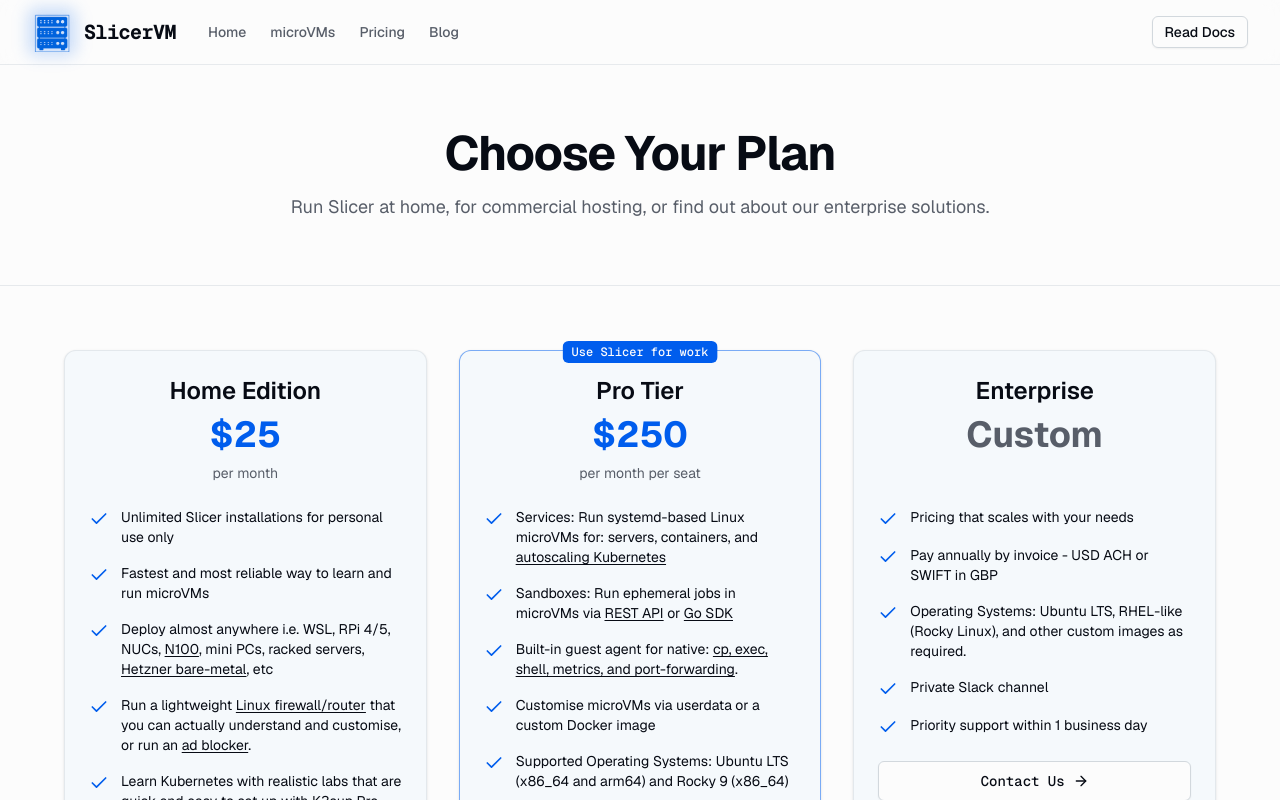
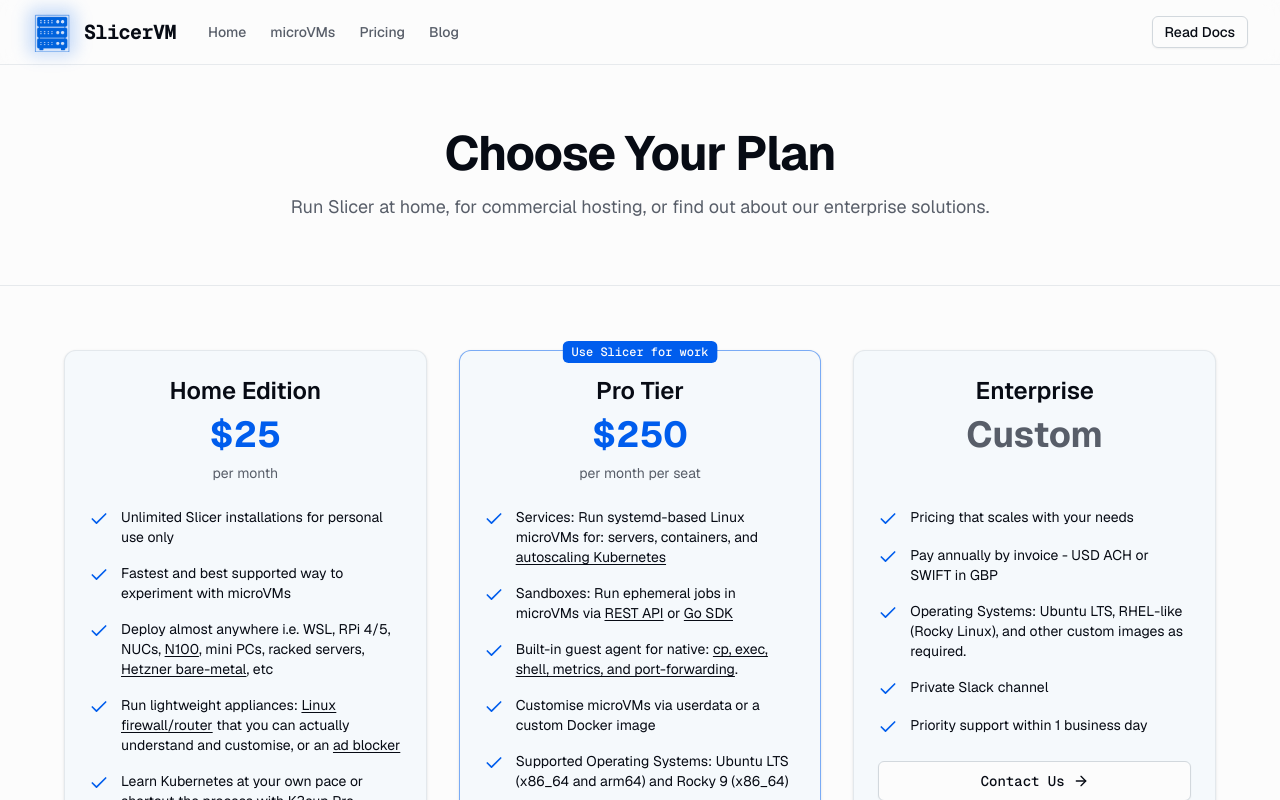
Before and after one commit to slicervm/slicervm.com, a Next.js app: page /pricing in a window 1280 px wide. Shown: the top 800 px of the page. Built offline with nearby package versions, Linux system fonts and the light colour scheme.

Commit message:
Consistent periods
Signed-off-by: Alex Ellis (OpenFaaS Ltd) <alexellis2@gmail.com>

```diff
--- a/src/app/pricing/page.tsx
+++ b/src/app/pricing/page.tsx
@@ -60,7 +60,7 @@
                 <li className="flex items-start gap-3">
                   <Check className="h-5 w-5 text-primary shrink-0 mt-0.5" />
                   <span className="text-sm">
-                    Fastest and most reliable way to learn and run microVMs
+                    Fastest and best supported way to experiment with microVMs
                   </span>
                 </li>
                 <li className="flex items-start gap-3">
@@ -73,19 +73,19 @@
                 <li className="flex items-start gap-3">
                   <Check className="h-5 w-5 text-primary shrink-0 mt-0.5" />
                   <span className="text-sm">
-                    Run a lightweight <a href="https://docs.slicervm.com/examples/router-firewall/" className="underline underline-offset-2 hover:text-primary">Linux firewall/router</a> that you can actually understand and customise, or run an <a href="https://docs.slicervm.com/examples/pihole-adblock/" className="underline underline-offset-2 hover:text-primary">ad blocker</a>.
+                    Run lightweight appliances: <a href="https://docs.slicervm.com/examples/router-firewall/" className="underline underline-offset-2 hover:text-primary">Linux firewall/router</a> that you can actually understand and customise, or an <a href="https://docs.slicervm.com/examples/pihole-adblock/" className="underline underline-offset-2 hover:text-primary">ad blocker</a>
                   </span>
                 </li>
                 <li className="flex items-start gap-3">
                   <Check className="h-5 w-5 text-primary shrink-0 mt-0.5" />
                   <span className="text-sm">
-                    Learn Kubernetes with realistic labs that are quick and easy to set up with <a href="https://github.com/alexellis/k3sup?tab=readme-ov-file#k3sup-pro" className="underline underline-offset-2 hover:text-primary">K3sup Pro</a>
+                    Learn Kubernetes at your own pace or shortcut the process with <a href="https://github.com/alexellis/k3sup?tab=readme-ov-file#k3sup-pro" className="underline underline-offset-2 hover:text-primary">K3sup Pro</a>
                   </span>
                 </li>
                 <li className="flex items-start gap-3">
                   <Check className="h-5 w-5 text-primary shrink-0 mt-0.5" />
                   <span className="text-sm">
-                    Build your own serverless functions with <a href="https://github.com/openfaas/faasd?tab=readme-ov-file" className="underline underline-offset-2 hover:text-primary">OpenFaaS Edge</a>
+                    Build your own serverless functions and cron triggers with <a href="https://github.com/openfaas/faasd?tab=readme-ov-file" className="underline underline-offset-2 hover:text-primary">OpenFaaS Edge</a>
                   </span>
                 </li>
                 <li className="flex items-start gap-3">
```
